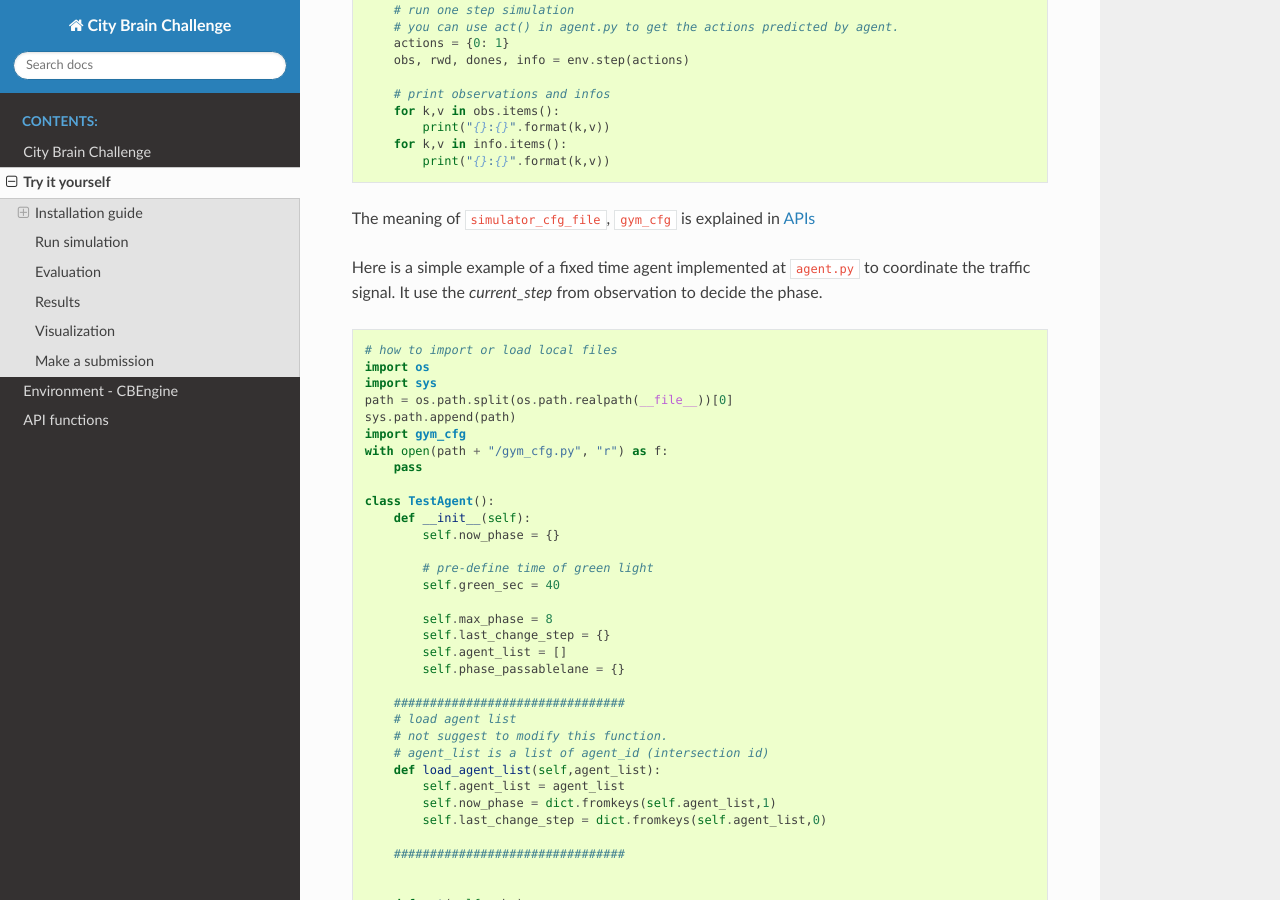
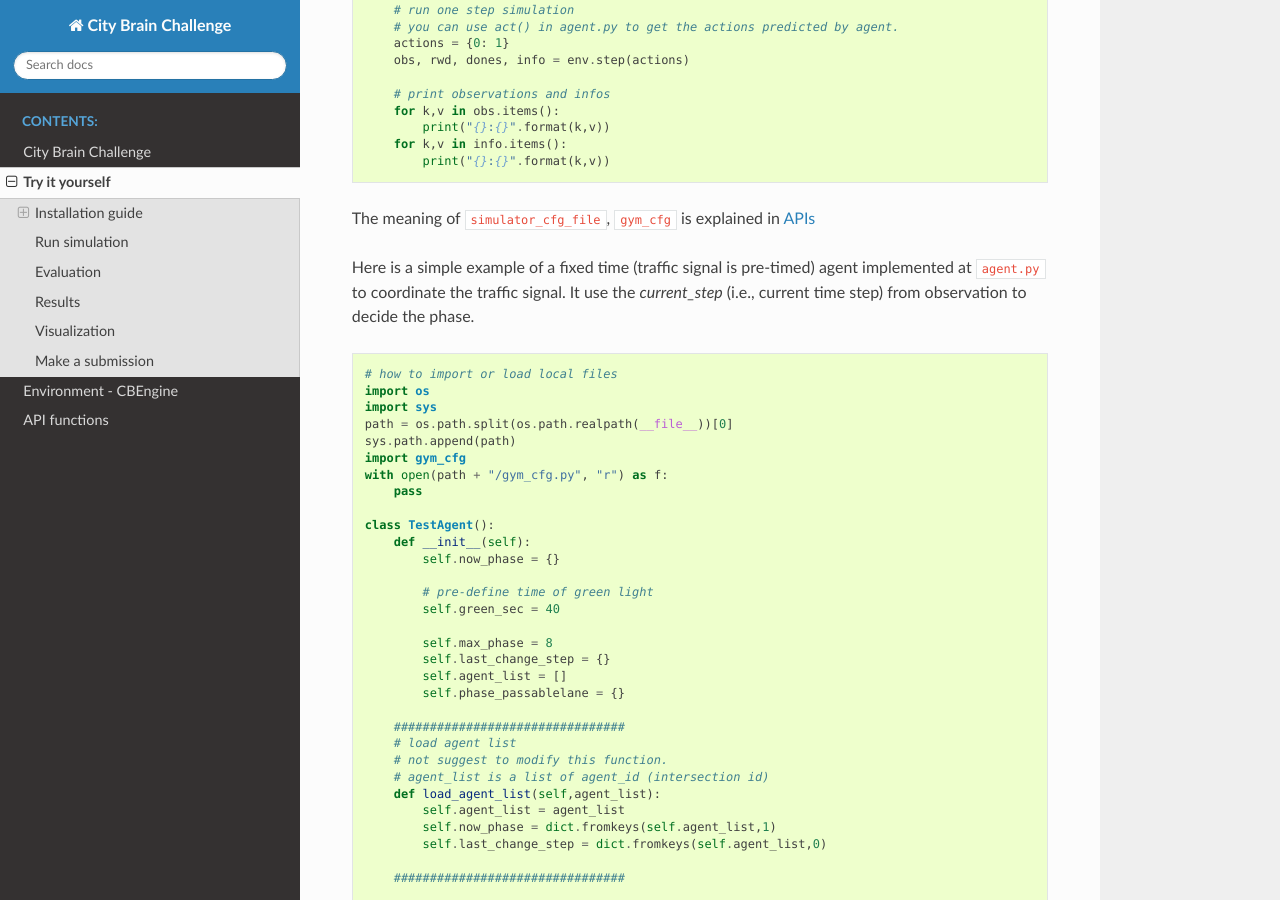
Before and after one commit to CityBrainChallenge/KDDCup2021-CityBrainChallenge, a Sphinx documentation site: the page built from docs/try-it-yourself.rst, in a window 1280 px wide and 900 px high, scrolled down 1267 px. Built offline with Sphinx 7.4.7 and the Read the Docs theme 2.0.0, drawn with Linux system fonts in a browser that asks for light colours.

Commit message:
Update try-it-yourself.rst

```diff
--- a/docs/try-it-yourself.rst
+++ b/docs/try-it-yourself.rst
@@ -80,7 +80,7 @@ To check your simulation enviroment is ok, you can run ``demo.py`` in the starte
 The meaning of ``simulator_cfg_file``, ``gym_cfg`` is explained in `APIs <https://kddcup2021-citybrainchallenge.readthedocs.io/en/latest/APIs.html#simulation-initialization>`_
 
 
-Here is a simple example of a fixed time agent implemented at ``agent.py`` to coordinate the traffic signal. It use the `current_step` from observation to decide the phase.
+Here is a simple example of a fixed time (traffic signal is pre-timed) agent implemented at ``agent.py`` to coordinate the traffic signal. It use the `current_step` (i.e., current time step) from observation to decide the phase.
 
 
 
```
